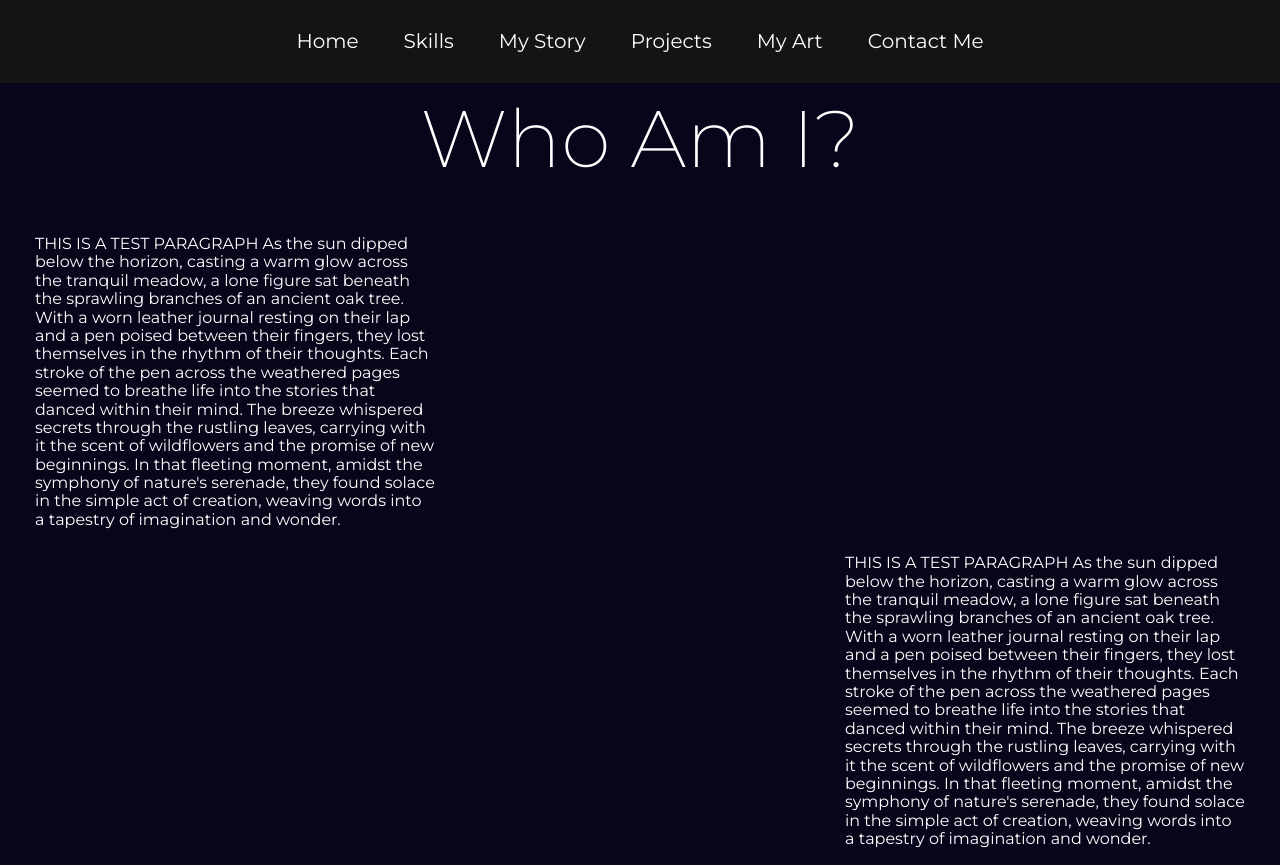
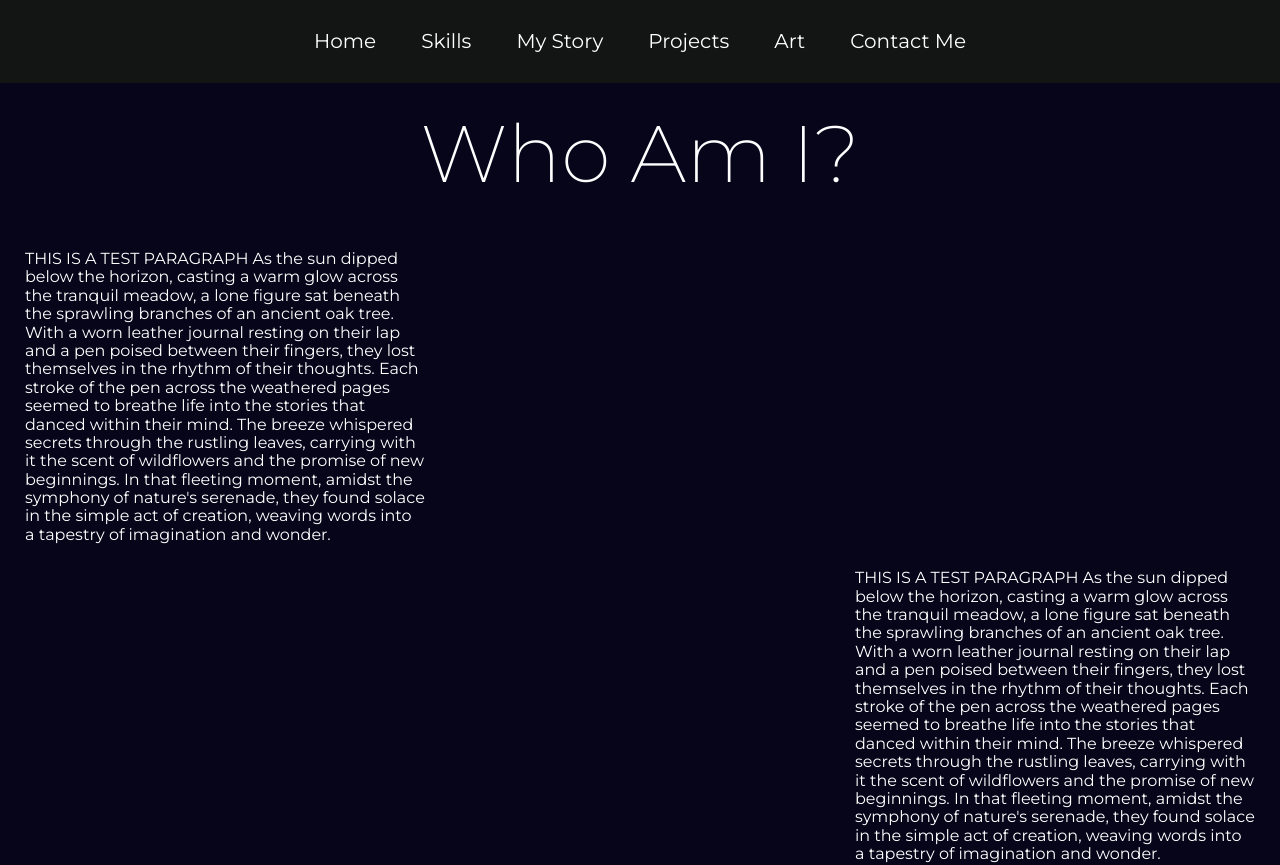
Before and after one commit to Bouderton/about-me, a React (Vite) app in the folder hello-vite/: page /my-story in a window 1280 px wide. Shown: the top 865 px of the page. Built offline with nearby package versions, Linux system fonts and the light colour scheme.

Commit message:
nav added in all components

```diff
--- a/hello-vite/src/components/App/App.jsx
+++ b/hello-vite/src/components/App/App.jsx
@@ -11,7 +11,7 @@ import Skills from "../Skills/Skills";
 import MyStory from "../MyStory/MyStory";
 import Projects from "../Projects/Projects";
 import ContactMe from "../ContactMe/ContactMe";
-import MyArt from "../MyArt/MyArt";
+import MyArt from "../Art/Art";
 
 function App() {
   return (
--- /dev/null
+++ b/hello-vite/src/components/Art/Art.jsx
@@ -0,0 +1,13 @@
+import "./Art.css";
+import Nav from "../Nav/Nav";
+
+const MyArt = () => {
+  return <>
+  <Nav/>
+    <div className="art">
+      <p>Art</p>
+    </div>
+    </>
+};
+
+export default MyArt;
--- a/hello-vite/src/components/MyArt/MyArt.jsx
+++ /dev/null
@@ -1,7 +0,0 @@
-import "./MyArt.css";
-
-const MyArt = () => {
-  return <div className="art"></div>;
-};
-
-export default MyArt;
--- a/hello-vite/src/components/MyStory/MyStory.css
+++ b/hello-vite/src/components/MyStory/MyStory.css
@@ -5,7 +5,7 @@
     align-items: center;
     justify-content: center;
     flex-direction: column;
-    padding: 10px;
+    padding: 25px;
 }
 
 .my-story__title {
@@ -19,17 +19,17 @@
     width: 100%;
     flex-direction: column;
     font-family: "Montserrat-Regular";
-
+    margin: 50px auto 10px;
 }
 
 .paragraph1 {
     justify-self: left;
-    margin: 50px 0 25px 25px;
+    margin: 0 0 25px;
     max-width: 400px;
 }
 
 .paragraph2 {
     justify-self: right;
-    margin: 0 25px 0;
+    margin: 0 0 25px 0;
     max-width: 400px;
 }
--- a/hello-vite/src/components/Nav/Nav.jsx
+++ b/hello-vite/src/components/Nav/Nav.jsx
@@ -44,7 +44,7 @@ const Nav = () => {
               to="/my-art"
               style={{ textDecoration: "none", color: "white" }}
             >
-              My Art
+              Art
             </Link>
           </li>
           <li className="nav__list-item">
--- a/hello-vite/src/components/Projects/Projects.jsx
+++ b/hello-vite/src/components/Projects/Projects.jsx
@@ -1,8 +1,10 @@
 import "./Projects.css";
+import Nav from "../Nav/Nav";
 
 const Projects = () => {
   return (
     <div>
+      <Nav/>
       <p>Projects</p>
     </div>
   );
```
Also changed, not shown: hello-vite/src/components/Art/Art.css (added).
